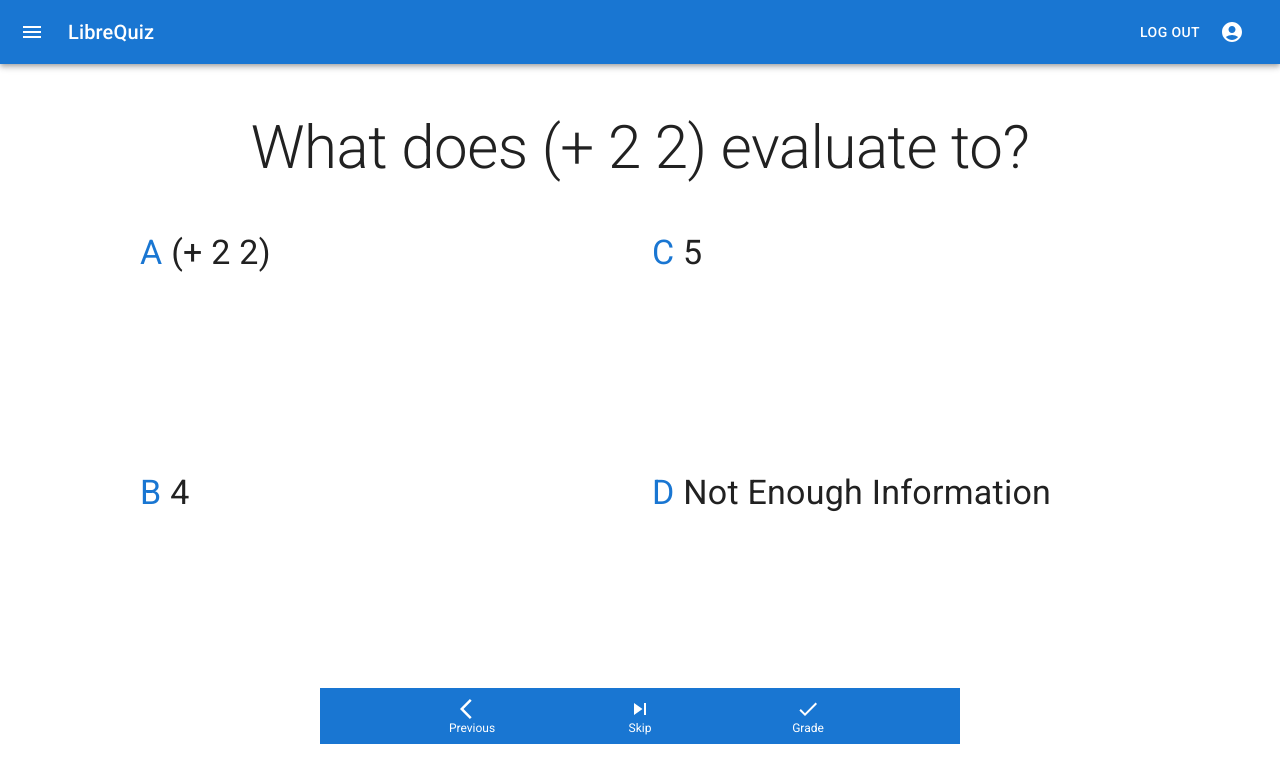
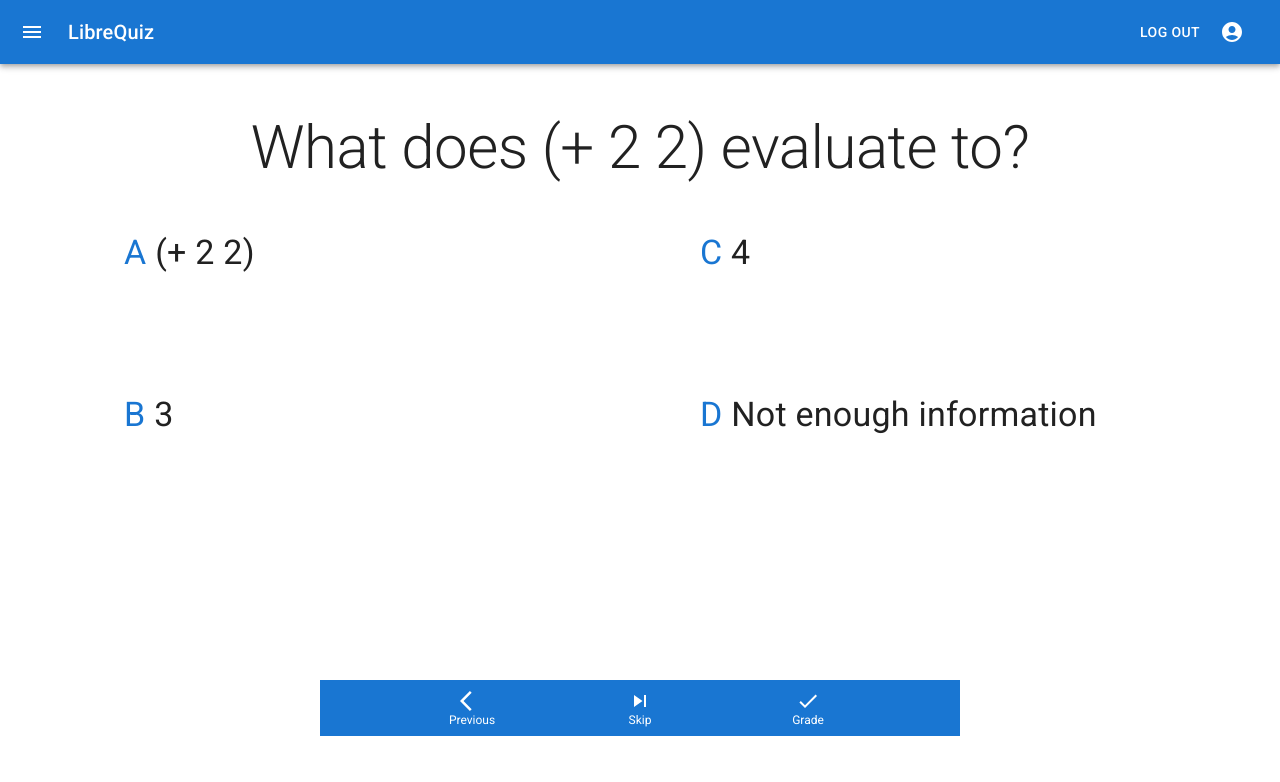
Before and after one commit to kaminskyalexander/LibreQuiz, a Next.js app: page /session/question in a window 1280 px wide. Shown: the top 782 px of the page. Built offline with nearby package versions, Linux system fonts and the light colour scheme.

Commit message:
Minor fix to question page
Changed bottom navigation to position absolute

```diff
--- a/pages/session/question.jsx
+++ b/pages/session/question.jsx
@@ -6,6 +6,7 @@ import BottomNavigationAction from '@mui/material/BottomNavigationAction';
 import ArrowBackIosIcon from '@mui/icons-material/ArrowBackIos';
 import CheckIcon from '@mui/icons-material/Check';
 import SkipNextIcon from '@mui/icons-material/SkipNext';
+import { positions } from '@mui/system';
 
 export default function question() {
   let theme = useTheme();
@@ -22,8 +23,8 @@ export default function question() {
       >
         <Grid
           container
-          spacing={3}
-          style={{ maxWidth: '80vw', minHeight: '60vh' }}
+          spacing={"15vh"}
+          style={{ maxWidth: '90vw'}}
         >
           <Grid item xs={6}>
             <Typography
@@ -46,7 +47,7 @@ export default function question() {
               C{' '}
             </Typography>
             <Typography display="inline" variant="h4">
-              5
+            4
             </Typography>
           </Grid>
           <Grid item xs={6}>
@@ -58,7 +59,7 @@ export default function question() {
               B{' '}
             </Typography>
             <Typography display="inline" variant="h4">
-              4
+            3
             </Typography>
           </Grid>
           <Grid item xs={6}>
@@ -70,16 +71,17 @@ export default function question() {
               D{' '}
             </Typography>
             <Typography display="inline" variant="h4">
-              Not Enough Information
+            Not enough information
             </Typography>
           </Grid>
         </Grid>
       </Grid>
-      <Grid justifyContent="center" align-items="center" container>
+
+      <Grid justifyContent="center" align-items="center" position="absolute" top="85%" container>
         <BottomNavigation
           showLabels
           sx={{ width: '50vw' }}
-          style={{ backgroundColor: theme.palette.primary.main }}
+          style={{ backgroundColor: theme.palette.primary.main}}
         >
           <BottomNavigationAction
             label="Previous"
```
